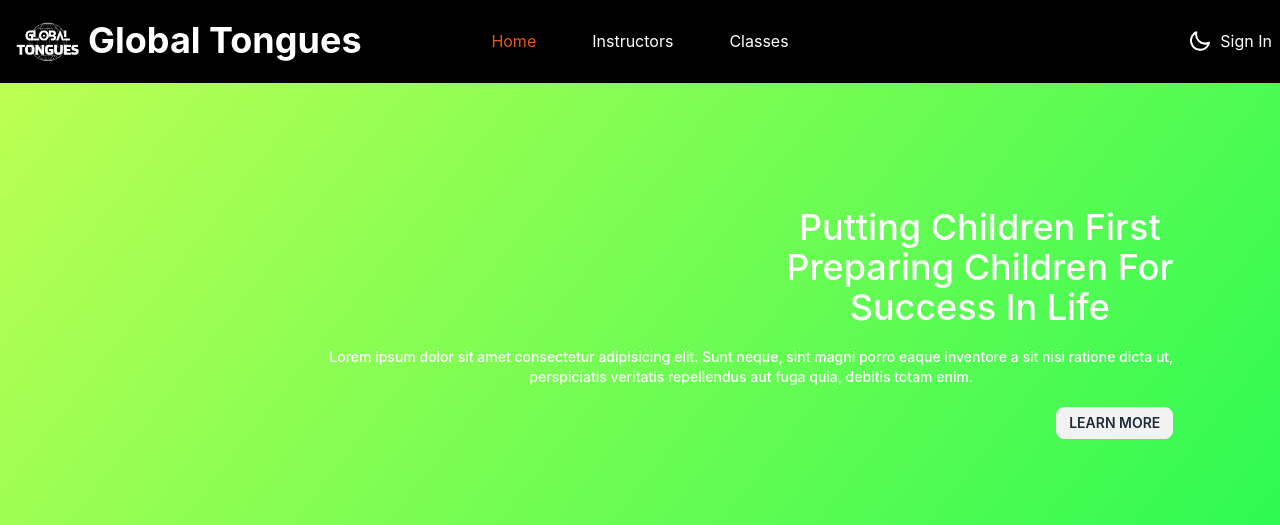
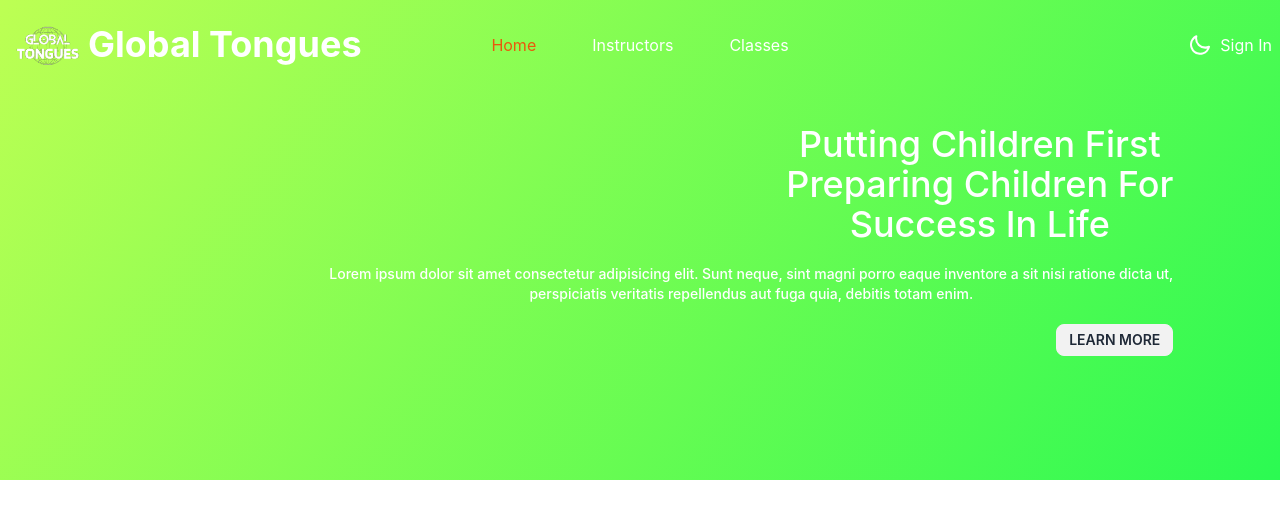
Before and after one commit to yasin2514/GlobalTongues-client, a React (Vite) app: page / in a window 1280 px wide. Shown: the top 525 px of the page. Built offline with nearby package versions, Linux system fonts and the light colour scheme; no server answers.

Commit message:
navbar footer done

```diff
--- a/src/Pages/Home/Home/Home.jsx
+++ b/src/Pages/Home/Home/Home.jsx
@@ -6,7 +6,7 @@ import PopularInstructor from "../Others/PopularInstrctor/PopularInstructor";
 
 const Home = () => {
     return (
-        <div>
+        <div className="">
             <Banner></Banner>
             <PopularClass></PopularClass>
             <LevelUp></LevelUp>
--- a/src/Pages/Home/Others/Banner/Banner.jsx
+++ b/src/Pages/Home/Others/Banner/Banner.jsx
@@ -1,6 +1,7 @@
 import { useKeenSlider } from "keen-slider/react"
 import 'keen-slider/keen-slider.min.css'
 import "./Banner.css"
+import Navbar from "../../../Shared/Navbar/Navbar"
 // import { Link } from "react-router-dom"
 
 const Banner = () => {
@@ -41,7 +42,7 @@ const Banner = () => {
   )
 
   return (
-    <>
+    <div className="relative">
       <div ref={sliderRef} className="keen-slider h-[60vh]">
 
         {/* slider-1 */}
@@ -93,7 +94,7 @@ const Banner = () => {
 
 
       </div>
-    </>
+    </div>
   )
 }
 
--- a/src/Pages/Shared/Footer/Footer.jsx
+++ b/src/Pages/Shared/Footer/Footer.jsx
@@ -1,4 +1,4 @@
-import logo from '../../../assets/logo-1.png'
+import logo from '../../../assets/logo-3.png'
 import { FaFacebook, FaTwitter, FaLinkedin, FaInstagramSquare } from "react-icons/fa";
 const Footer = () => {
     return (
--- a/src/Pages/Shared/Navbar/Navbar.jsx
+++ b/src/Pages/Shared/Navbar/Navbar.jsx
@@ -1,5 +1,5 @@
 import { Link, NavLink } from 'react-router-dom';
-import logo from '../../../assets/logo-1.png'
+import logo from '../../../assets/logo-3.png'
 import 'react-tooltip/dist/react-tooltip.css';
 import { Tooltip } from 'react-tooltip';
 import { AuthContext } from '../../../Providers/AuthProviders';
@@ -16,25 +16,39 @@ const Navbar = () => {
     const [isAdmin] = useAdmin();
     const [isInstructor] = useInstructor();
     const [isStudent] = useStudent();
-    const [theme,setTheme] = useState(localStorage.getItem("theme")?localStorage.getItem("theme"):"light");
+    const [theme, setTheme] = useState(localStorage.getItem("theme") ? localStorage.getItem("theme") : "light");
+    // change navbar color scrolling
+    const [color, setColor] = useState(false)
+
+    const changeColor = () => {
+        if (window.scrollY >= 90) {
+            setColor(true)
+        }
+        else {
+            setColor(false)
+        }
+    }
+    window.addEventListener('scroll', changeColor)
 
 
-    const handleTheme= e=>{
-        if(e.target.checked){
+    const handleTheme = e => {
+        if (e.target.checked) {
             setTheme("dark")
+
         }
-        else{
+        else {
             setTheme("light")
         }
 
     }
 
-    useEffect(()=>{
-        localStorage.setItem("theme",theme);
+
+    useEffect(() => {
+        localStorage.setItem("theme", theme);
         const localTheme = localStorage.getItem("theme");
-        document.querySelector("html").setAttribute("data-theme",localTheme);
+        document.querySelector("html").setAttribute("data-theme", localTheme);
 
-    },[theme])
+    }, [theme])
 
     const handleLogout = () => {
         logout()
@@ -64,7 +78,7 @@ const Navbar = () => {
     </>
 
     return (
-        <div className="navbar bg-black text-white py-5 z-50 sticky top-0">
+        <div className={`navbar absolute text-white pt-6 top-0 z-20 ${color ? "bg-black bg-opacity-90 sticky py-5" : "bg-transparent bg-opacity-50"}`}>
             <div className="navbar-start">
                 <div className="dropdown">
                     <label tabIndex={0} className="btn btn-ghost lg:hidden">
@@ -87,7 +101,7 @@ const Navbar = () => {
             <div className="navbar-end">
                 <label className="swap swap-rotate mr-2 ">
 
-                    <input type="checkbox"  onChange={handleTheme }/>
+                    <input type="checkbox" onChange={handleTheme} />
                     {/* sun icon */}
                     <svg className="swap-on fill-current w-6 h-6" xmlns="http://www.w3.org/2000/svg" viewBox="0 0 24 24"><path d="M5.64,17l-.71.71a1,1,0,0,0,0,1.41,1,1,0,0,0,1.41,0l.71-.71A1,1,0,0,0,5.64,17ZM5,12a1,1,0,0,0-1-1H3a1,1,0,0,0,0,2H4A1,1,0,0,0,5,12Zm7-7a1,1,0,0,0,1-1V3a1,1,0,0,0-2,0V4A1,1,0,0,0,12,5ZM5.64,7.05a1,1,0,0,0,.7.29,1,1,0,0,0,.71-.29,1,1,0,0,0,0-1.41l-.71-.71A1,1,0,0,0,4.93,6.34Zm12,.29a1,1,0,0,0,.7-.29l.71-.71a1,1,0,1,0-1.41-1.41L17,5.64a1,1,0,0,0,0,1.41A1,1,0,0,0,17.66,7.34ZM21,11H20a1,1,0,0,0,0,2h1a1,1,0,0,0,0-2Zm-9,8a1,1,0,0,0-1,1v1a1,1,0,0,0,2,0V20A1,1,0,0,0,12,19ZM18.36,17A1,1,0,0,0,17,18.36l.71.71a1,1,0,0,0,1.41,0,1,1,0,0,0,0-1.41ZM12,6.5A5.5,5.5,0,1,0,17.5,12,5.51,5.51,0,0,0,12,6.5Zm0,9A3.5,3.5,0,1,1,15.5,12,3.5,3.5,0,0,1,12,15.5Z" /></svg>
                     {/* moon icon */}
```
Also changed, not shown: src/assets/logo-3.png (added), src/assets/logo-4.png (added).
